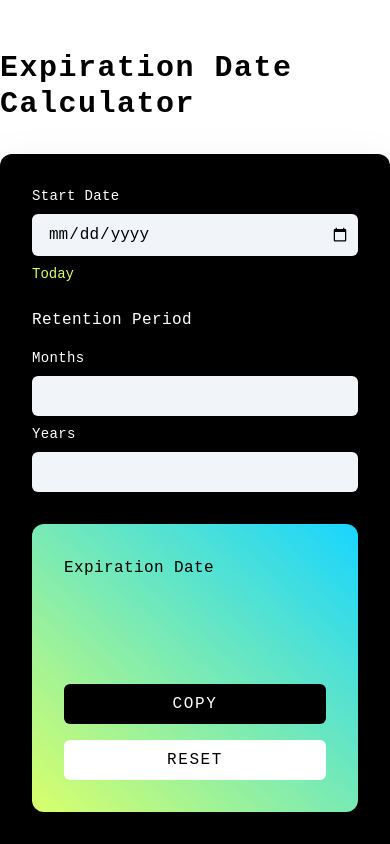
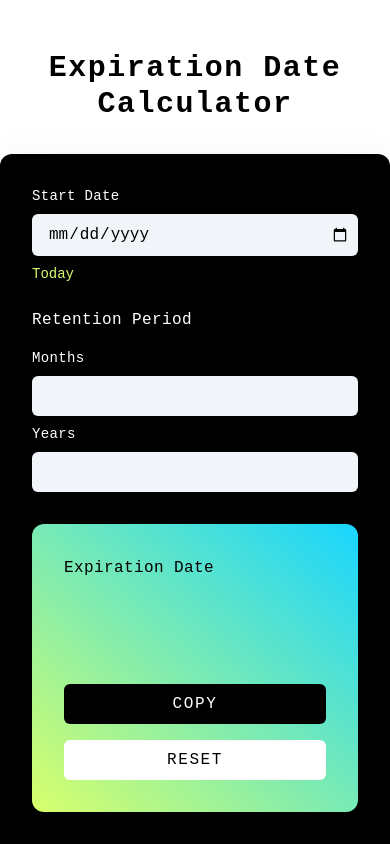
Before and after one commit to brittanycalla/exp-date-calculator, a React (Create React App) app: page / in a window 390 px wide. Built offline with nearby package versions, Linux system fonts and the light colour scheme.

Commit message:
fix title styling

```diff
--- a/src/App.js
+++ b/src/App.js
@@ -55,7 +55,7 @@ function App() {
 
   return (
     <div className="flex flex-col items-center justify-end min-h-screen pt-8 bg-white min-w-screen sm:justify-center sm:pb-8">
-      <div className="mb-8 font-bold text-3xl tracking-wider sm:mt-[-60px]">
+      <div className="mb-8 font-bold text-3xl tracking-wider text-center sm:mt-[-60px]">
         Expiration Date Calculator
       </div>
       <div className="md:flex sm:gap-8 bg-black w-full h-full sm:h-auto sm:min-w-[640px] sm:w-auto p-8 md:p-16 rounded-t-xl sm:rounded-xl drop-shadow-2xl max-w-[740px]">
```
